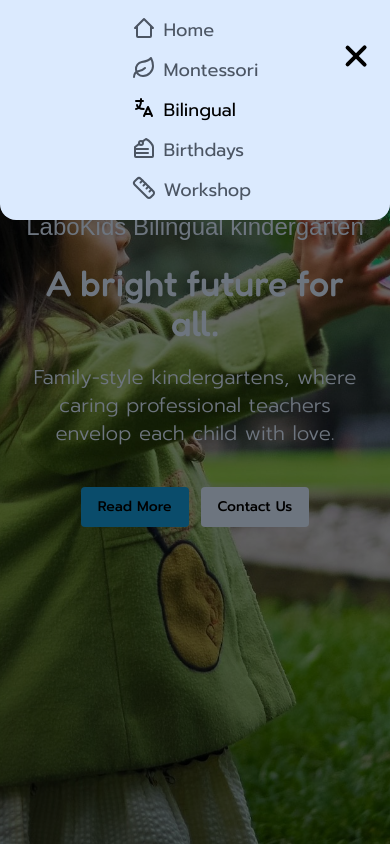
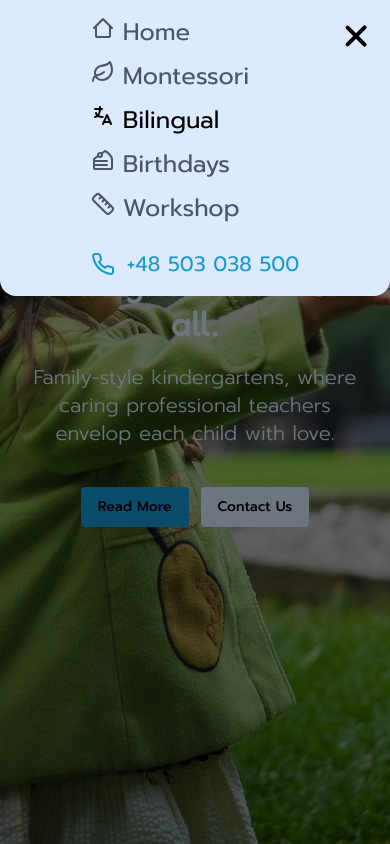
Before and after one commit to exelimpichment/labokids, a Next.js app: page /bilingual in a window 390 px wide. Both pictures are taken after a click on the button 352 px from the left and 55 px from the top of the page. Shown: the top 844 px of the page. Built offline with nearby package versions, Linux system fonts and the light colour scheme; a web font is replaced by a local one.

Commit message:
mobile navBar improvments

```diff
--- a/src/app/navbar/hamburgerMenu/HamburgerTrigger.tsx
+++ b/src/app/navbar/hamburgerMenu/HamburgerTrigger.tsx
@@ -10,9 +10,10 @@ const HamburgerTrigger = () => {
     setBurgerMenuOpen(!burgerMenuOpen);
   };
   return (
+    <div className="flex h-10 items-center justify-center">
       <button
         type="button"
-      className={`mb-2 flex h-6  w-7 flex-col justify-between lg:hidden`}
+        className={` flex h-6   w-7 flex-col justify-between lg:hidden`}
         onClick={handleClick}
       >
         <div
@@ -31,6 +32,7 @@ const HamburgerTrigger = () => {
           }`}
         ></div>
       </button>
+    </div>
   );
 };
 
--- a/src/app/navbar/hamburgerMenu/dropdownItem.tsx
+++ b/src/app/navbar/hamburgerMenu/dropdownItem.tsx
@@ -1,6 +1,5 @@
 'use client';
 
-// import Link from 'next/link';
 import { IconType } from 'react-icons';
 import { useGlobalContext } from '../../context/globalContext';
 import { useRouter } from 'next/navigation';
@@ -33,7 +32,7 @@ const DropdownItem: React.FC<INavbarLink> = ({
       <button
         type="button"
         onClick={handleClick}
-        className={`flex gap-2 ${active ? 'text-black' : 'text-gray-600'}`}
+        className={`flex gap-2 ${active ? 'text-black' : 'text-gray-600'} px-3`}
       >
         <Icon size={24} />
         <span>{label}</span>
--- a/src/app/navbar/hamburgerMenu/dropdownItemsList.tsx
+++ b/src/app/navbar/hamburgerMenu/dropdownItemsList.tsx
@@ -1,16 +1,22 @@
 'use client';
 
+import { Phone } from 'lucide-react';
 import useRoutes from '../../hooks/useRoutes';
-import { navbarLinks } from '../navbarData';
 import DropdownItem from './dropdownItem';
 
 const DropdownItemsList = () => {
   const routes = useRoutes();
   return (
-    <ul className="flex flex-col items-start gap-3 text-lg">
+    <ul className="flex flex-col items-start gap-3 text-2xl">
       {routes.map((route) => (
         <DropdownItem key={route.id} route={route} />
       ))}
+      <li className="mt-3 flex items-center gap-3 px-3 text-[1.3rem] text-laboBlue">
+        <div>
+          <Phone size={24} />
+        </div>
+        <a href="tel:+48 503 038 500">+48 503 038 500</a>
+      </li>
     </ul>
   );
 };
--- a/src/app/navbar/hamburgerMenu/hamburgerMenu.tsx
+++ b/src/app/navbar/hamburgerMenu/hamburgerMenu.tsx
@@ -7,11 +7,19 @@ import { useGlobalContext } from '../../context/globalContext';
 const HamburgerMenu = () => {
   const { burgerMenuOpen } = useGlobalContext();
   return (
-    <div className="absolute right-0 top-0 z-50 flex w-full flex-col items-end px-6 pt-1 lg:hidden ">
-      <div className="flex w-full items-center justify-between">
+    <div
+      className={`${
+        burgerMenuOpen ? null : 'w-full'
+      } absolute right-0  z-50 px-6  lg:hidden`}
+    >
+      <div
+        className={` ${
+          !burgerMenuOpen ? 'w-full' : null
+        }  flex items-center justify-between`}
+      >
         <div
           className={`${
-            burgerMenuOpen ? 'opacity-0' : 'opacity-1'
+            burgerMenuOpen ? 'hidden' : 'block'
           } transition-opacity`}
         >
           <Image
```
Lines whose indentation alone changed are shown as unchanged.
